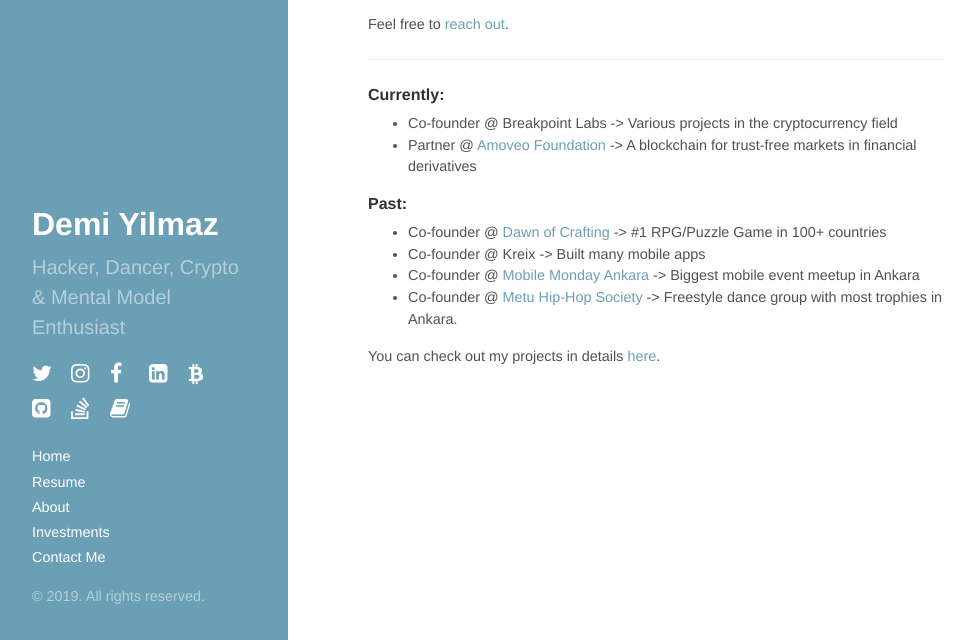
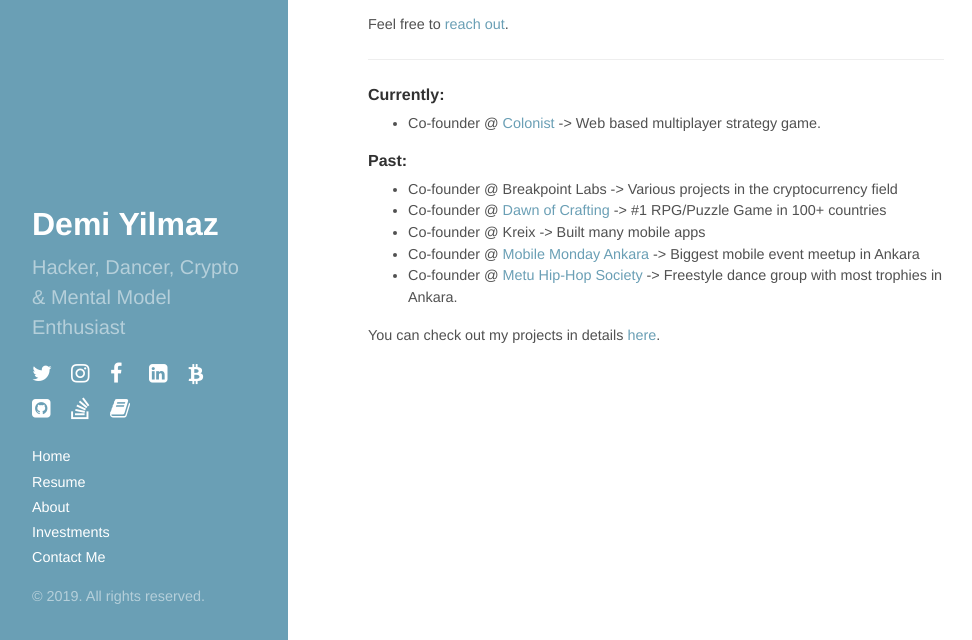
Before and after one commit to demiculus/demiculus.github.io, a Jekyll site: the page built from index.md, in a window 1280 px wide, cut to the strip 260-900 px from the top of the page. Shown: the whole strip, without its empty margins (0-972 px from the left). Built offline with Jekyll 4.4.1, drawn with Linux system fonts in a browser that asks for light colours; nearby versions of some CDN libraries.

Commit message:
changed my current job

```diff
--- a/index.md
+++ b/index.md
@@ -19,12 +19,11 @@
 
 #### Currently:
 
-- Co-founder @ Breakpoint Labs -> Various projects in the cryptocurrency field
-<!-- - Advisor @ [amoveo.exchange](http://amoveo.exchange/) -> Up-and-coming cryptocurrency exchange -->
-- Partner @ [Amoveo Foundation](http://veoscan.io/) -> A blockchain for trust-free markets in financial derivatives
+- Co-founder @ [Colonist](https://colonist.io/) -> Web based multiplayer strategy game.
 
 #### Past:
 
+- Co-founder @ Breakpoint Labs -> Various projects in the cryptocurrency field
 - Co-founder @ [Dawn of Crafting](http://www.dawnofcrafting.com/) -> #1 RPG/Puzzle Game in 100+ countries
 - Co-founder @ Kreix -> Built many mobile apps
 - Co-founder @ [Mobile Monday Ankara](https://www.meetup.com/MobileMondayAnkara) -> Biggest mobile event meetup in Ankara
```
Also changed, not shown: about.md (+2 -2 lines).
